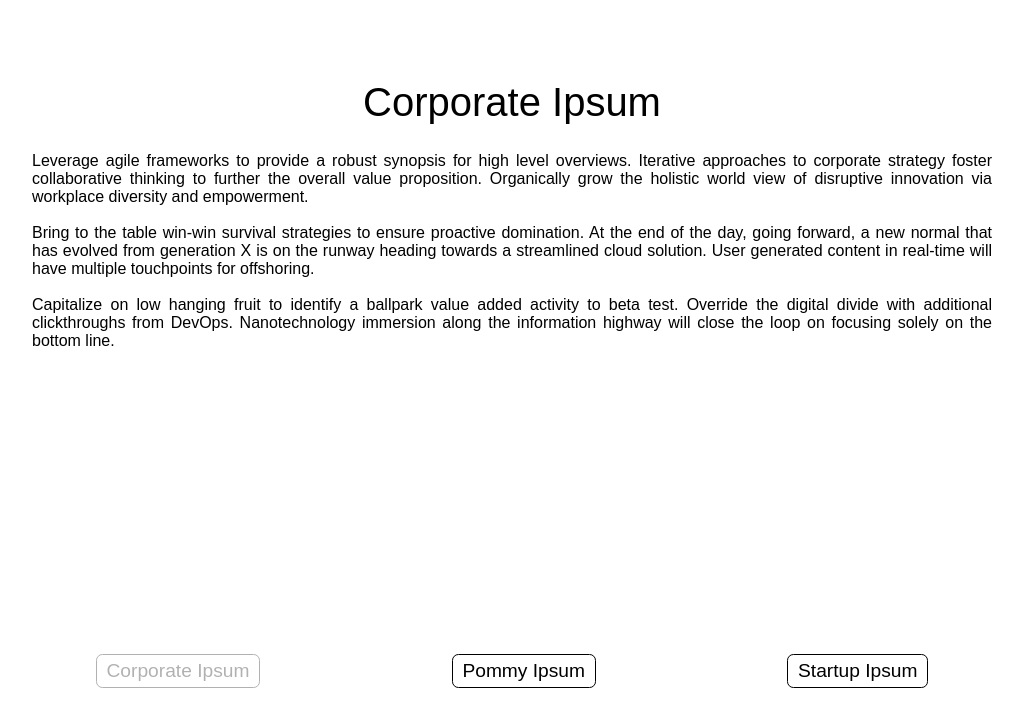
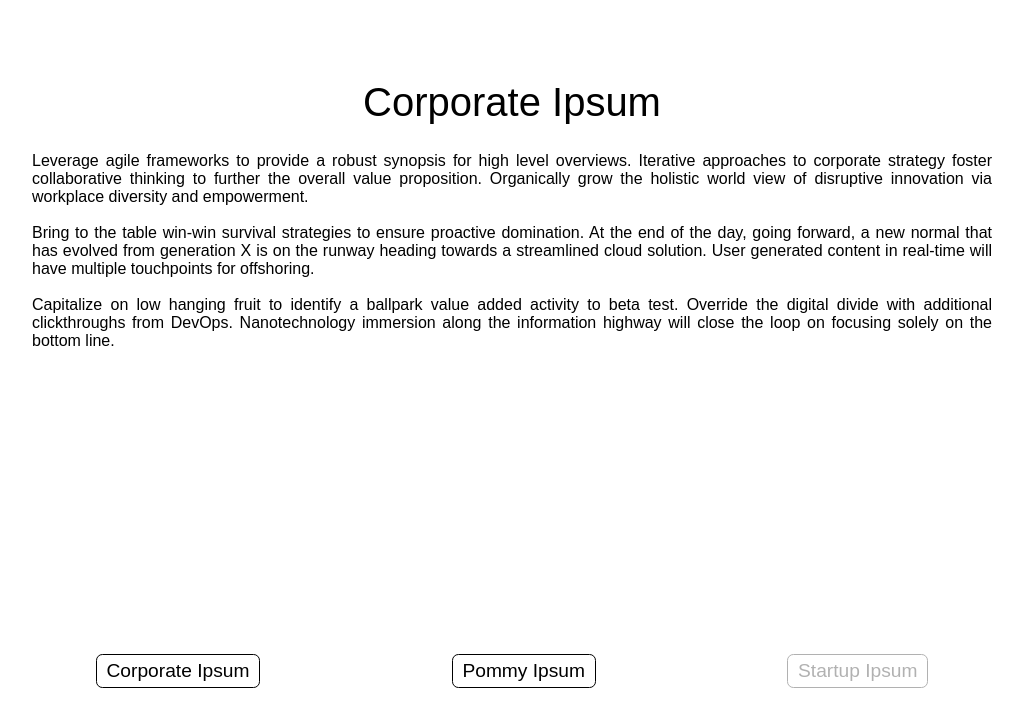
Before and after one commit to hiwenny/alexandreact, a React (Create React App) app: page / in a window 1280 px wide. Shown: the top 726 px of the page, without its empty margins (128-1151 px from the left). Built offline with nearby package versions, Linux system fonts and the light colour scheme.

Commit message:
Realized derp, no need to re-sort. Put in if statement to determine styling of button.

```diff
--- a/src/components/article-nav.js
+++ b/src/components/article-nav.js
@@ -1,11 +1,18 @@
 import React from 'react';
 import { ArticleNavButton } from './index';
 
-const ArticleNav = ({activeTitle=null, otherTitles=[]}) => {
+const ArticleNav = ({titles=[], activeIndex=0}) => {
     return (
         <div className="article-nav">
-            <ArticleNavButton title={activeTitle} active={true}/>
-            {otherTitles.length>0 && otherTitles.map((val, i) => <ArticleNavButton title={val} active={false} key={i} />)}
+            {/*<ArticleNavButton title={activeTitle} active={true}/>
+            {otherTitles.length>0 && otherTitles.map((val, i) => <ArticleNavButton title={val} active={false} key={i} />)}*/}
+            {titles.length>0 && titles.map((val, i) => {
+                if (i === activeIndex) {
+                    return <ArticleNavButton title={val} active={true} key={i} />
+                }
+                return <ArticleNavButton title={val} active={false} key={i} />
+                })
+            }
         </div>
     );
 }
--- a/src/containers/article.js
+++ b/src/containers/article.js
@@ -5,21 +5,23 @@
 
 // placeholders to be replaced
 let tempdata = require('../temp/data.json');
-let tempActiveIndex = 0;
+let tempActiveIndex = 2;
 
 export class Article extends Component {
 
-  sortTitles(data, i) {
-    const titleList = data.map((val) => val.title);
-    return [titleList.splice(i, 1), titleList];
-  }
+  // sortTitles(data, i) {
+  //   const titleList = data.map((val) => val.title);
+  //   return [titleList.splice(i, 1), titleList];
+  // }
 
   render() {
-    let [activeTitle, otherTitles] = this.sortTitles(tempdata, tempActiveIndex);
+    // let [activeTitle, otherTitles] = this.sortTitles(tempdata, tempActiveIndex);
     return (
       <div className="article-container">
         <ArticleBody article={tempdata[0]} />
-        <ArticleNav activeTitle={activeTitle} otherTitles={otherTitles} />
+        {/*<ArticleNav activeTitle={activeTitle} otherTitles={otherTitles} />*/}
+        <ArticleNav titles={tempdata.map((val) => val.title)}
+                    activeIndex={tempActiveIndex} />
       </div>
     );
   }
```
